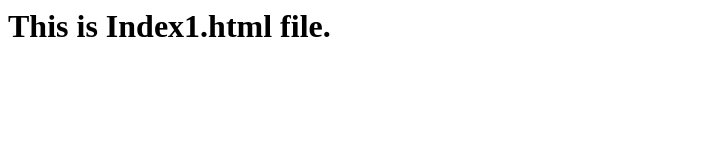
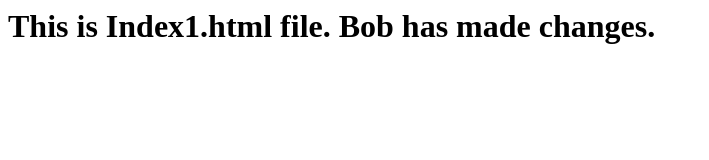
Before and after one commit to randhirk2021/git-angular-promise-vs-observable, a plain HTML site: page Index.html in a window 1280 px wide. Shown: the whole page, without its empty margins (0-709 px from the left). Drawn offline with Linux system fonts and the light colour scheme.

Commit message:
Bob changing GIT.

```diff
--- a/Index.html
+++ b/Index.html
@@ -1 +1 @@
-<h1>This is Index1.html file.</h1>
+<h1>This is Index1.html file. Bob has made changes.</h1>
```
